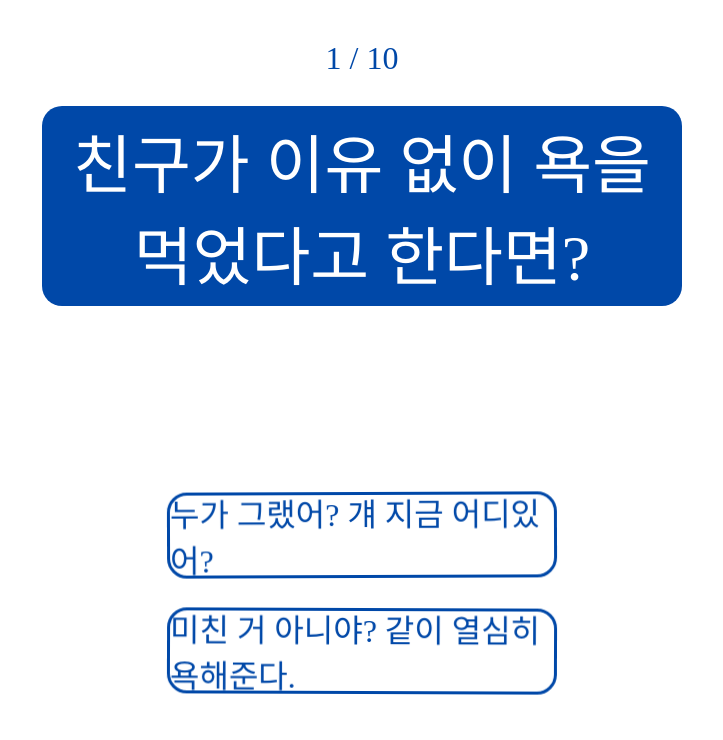
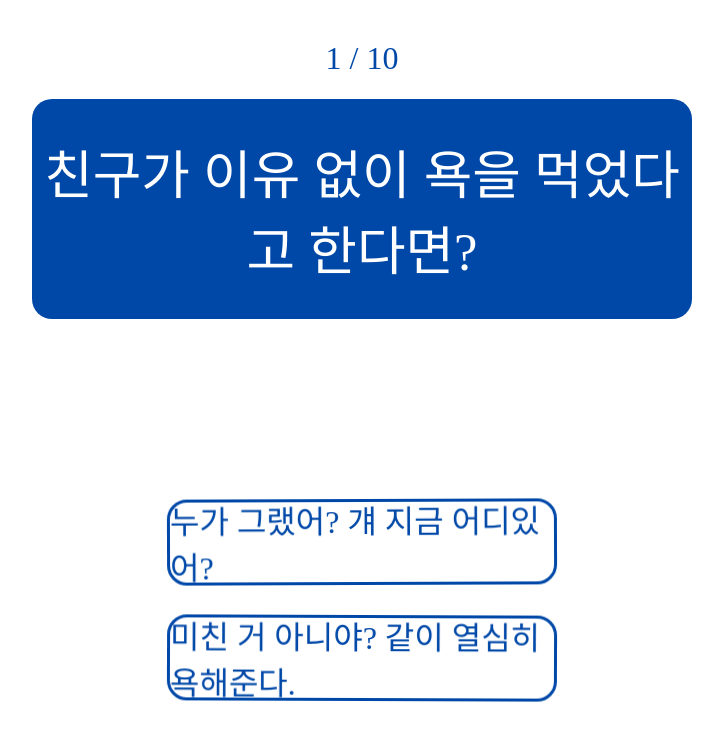
Before and after one commit to hyeg0121/are-you-t, a plain HTML site: page choice.html in a window 1280 px wide. Shown: the whole page, without its empty margins (278-1001 px from the left). Drawn offline with Linux system fonts and the light colour scheme; a web font is replaced by a local one.

Commit message:
style: 폰트 수정

```diff
--- a/css/choice.css
+++ b/css/choice.css
@@ -48,10 +48,11 @@
     border-radius: 20px;
     text-align: center;
     color: var(--text-color);
-    font-size: 4rem;
+    font-size: 3.3rem;
     text-align: center;
     font-family: var(--main-font);
     font-weight: 500;
+    padding: 10px;
 }
 
 
```
